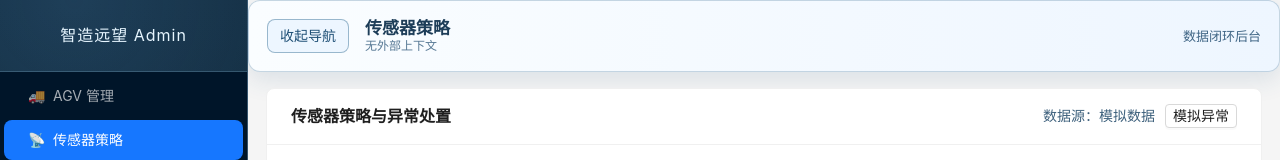
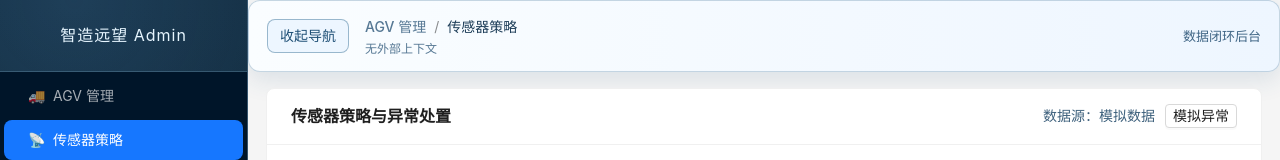
Before and after one commit to Yorusaku/keshihua, a Vue app in the folder apps/admin/: page /agv/sensor in a window 1280 px wide. Shown: the top 160 px of the page. Built offline with nearby package versions, Linux system fonts and the light colour scheme; no server answers; what @tanstack/vue-query would draw is missing.

Commit message:
feat(admin): Phase 2 完成 - 反馈系统集成与交互优化
- AgvList: 集成 toast 反馈、withLoading、骨架屏
- CapacityReport: 集成错误处理、骨架屏
- Header: 渲染面包屑导航
- 所有 CRUD 操作都有成功/失败反馈
- 初始加载显示骨架屏，刷新显示 Spinner

```diff
--- a/apps/admin/src/layout/Header.vue
+++ b/apps/admin/src/layout/Header.vue
@@ -6,6 +6,7 @@
 <script setup lang="ts">
 import { computed } from 'vue';
 import { useRoute } from 'vue-router';
+import { useBreadcrumb } from '@/composables';
 
 const props = defineProps<{
   collapsed: boolean;
@@ -16,6 +17,7 @@ const emit = defineEmits<{
 }>();
 
 const route = useRoute();
+const { breadcrumbList } = useBreadcrumb();
 
 const pageTitle = computed(() => (route.meta.title as string) || '工作台');
 const contextText = computed(() => {
@@ -39,8 +41,17 @@ const contextText = computed(() => {
     </button>
 
     <div class="admin-header__title">
-      <strong>{{ pageTitle }}</strong>
-      <span>{{ contextText }}</span>
+      <div class="admin-header__breadcrumb">
+        <a-breadcrumb>
+          <a-breadcrumb-item v-for="item in breadcrumbList" :key="item.path">
+            <router-link v-if="!item.active" :to="item.path">
+              {{ item.title }}
+            </router-link>
+            <span v-else>{{ item.title }}</span>
+          </a-breadcrumb-item>
+        </a-breadcrumb>
+      </div>
+      <span class="admin-header__context">{{ contextText }}</span>
     </div>
 
     <div class="admin-header__meta">
@@ -77,14 +88,28 @@ const contextText = computed(() => {
   display: flex;
   flex-direction: column;
   min-width: 0;
+  gap: 4px;
 }
 
-.admin-header__title strong {
-  font-size: 17px;
-  color: #1d3d58;
+.admin-header__breadcrumb {
+  font-size: 15px;
 }
 
-.admin-header__title span {
+.admin-header__breadcrumb :deep(.ant-breadcrumb-link) {
+  color: #1d3d58;
+  font-weight: 500;
+}
+
+.admin-header__breadcrumb :deep(.ant-breadcrumb-link a) {
+  color: #567894;
+  transition: color 0.2s;
+}
+
+.admin-header__breadcrumb :deep(.ant-breadcrumb-link a:hover) {
+  color: #1890ff;
+}
+
+.admin-header__context {
   color: #567894;
   font-size: 12px;
   white-space: nowrap;
--- a/apps/admin/src/views/AgvList.vue
+++ b/apps/admin/src/views/AgvList.vue
@@ -8,6 +8,7 @@ import { computed, onMounted, reactive, ref } from 'vue';
 import { useRoute } from 'vue-router';
 import type { IAgvData } from '@packages/shared';
 import { ensureSharedProvider } from '@/composables';
+import { useFeedback, SkeletonTable } from '@packages/shared';
 
 interface AgvQueryForm {
   keyword: string;
@@ -15,6 +16,7 @@ interface AgvQueryForm {
 }
 
 const route = useRoute();
+const { toast, confirmDelete, withLoading } = useFeedback();
 const loading = ref(false);
 const sourceLabel = ref('--');
 const tableData = ref<IAgvData[]>([]);
@@ -53,6 +55,8 @@ async function fetchList(): Promise<void> {
     });
     tableData.value = response.list;
     total.value = response.total;
+  } catch (error) {
+    toast.error('获取列表失败：' + (error as Error).message);
   } finally {
     loading.value = false;
   }
@@ -77,15 +81,23 @@ async function handlePageChange(page: number, size: number): Promise<void> {
 }
 
 async function handleAddMockAgv(): Promise<void> {
+  try {
     const provider = await ensureSharedProvider('auto');
     const nextId = `AGV-${String(Date.now()).slice(-4)}`;
-  await provider.addAgv({
+    await withLoading(
+      provider.addAgv({
         id: nextId,
         x: 200 + Math.random() * 800,
         y: 120 + Math.random() * 600,
         status: 'idle',
-  });
+      }),
+      '添加中...'
+    );
+    toast.success('添加成功');
     await fetchList();
+  } catch (error) {
+    toast.error('添加失败：' + (error as Error).message);
+  }
 }
 
 function statusColor(status: IAgvData['status']): string {
@@ -133,7 +145,9 @@ onMounted(async () => {
       <a-button :disabled="loading" @click="handleAddMockAgv">新增模拟车辆</a-button>
     </div>
 
+    <SkeletonTable v-if="loading && !tableData.length" />
     <a-table
+      v-else
       row-key="id"
       :data-source="tableData"
       :loading="loading"
--- a/apps/admin/src/views/CapacityReport.vue
+++ b/apps/admin/src/views/CapacityReport.vue
@@ -8,7 +8,9 @@ import { computed, onMounted, ref } from 'vue';
 import { TrendChart } from '@packages/charts';
 import type { ICapacityReportData } from '@packages/shared';
 import { ensureSharedProvider } from '@/composables';
+import { useFeedback, SkeletonCard, SkeletonChart } from '@packages/shared';
 
+const { toast } = useFeedback();
 const loading = ref(false);
 const sourceLabel = ref('--');
 const reportRows = ref<ICapacityReportData[]>([]);
@@ -45,6 +47,8 @@ async function refreshReport(): Promise<void> {
         time: new Date(date).getTime(),
         value,
       }));
+  } catch (error) {
+    toast.error('获取报表失败：' + (error as Error).message);
   } finally {
     loading.value = false;
   }
@@ -61,7 +65,13 @@ onMounted(async () => {
       <span class="report-page__source">数据源：{{ sourceLabel }}</span>
     </template>
 
-    <a-spin :spinning="loading">
+    <template v-if="loading && !reportRows.length">
+      <SkeletonCard :lines="3" />
+      <div style="margin-top: 16px">
+        <SkeletonChart />
+      </div>
+    </template>
+    <a-spin v-else :spinning="loading">
       <div class="report-page__kpi">
         <div class="kpi-card">
           <span>统计行数</span>
```
Lines whose indentation alone changed are shown as unchanged.
